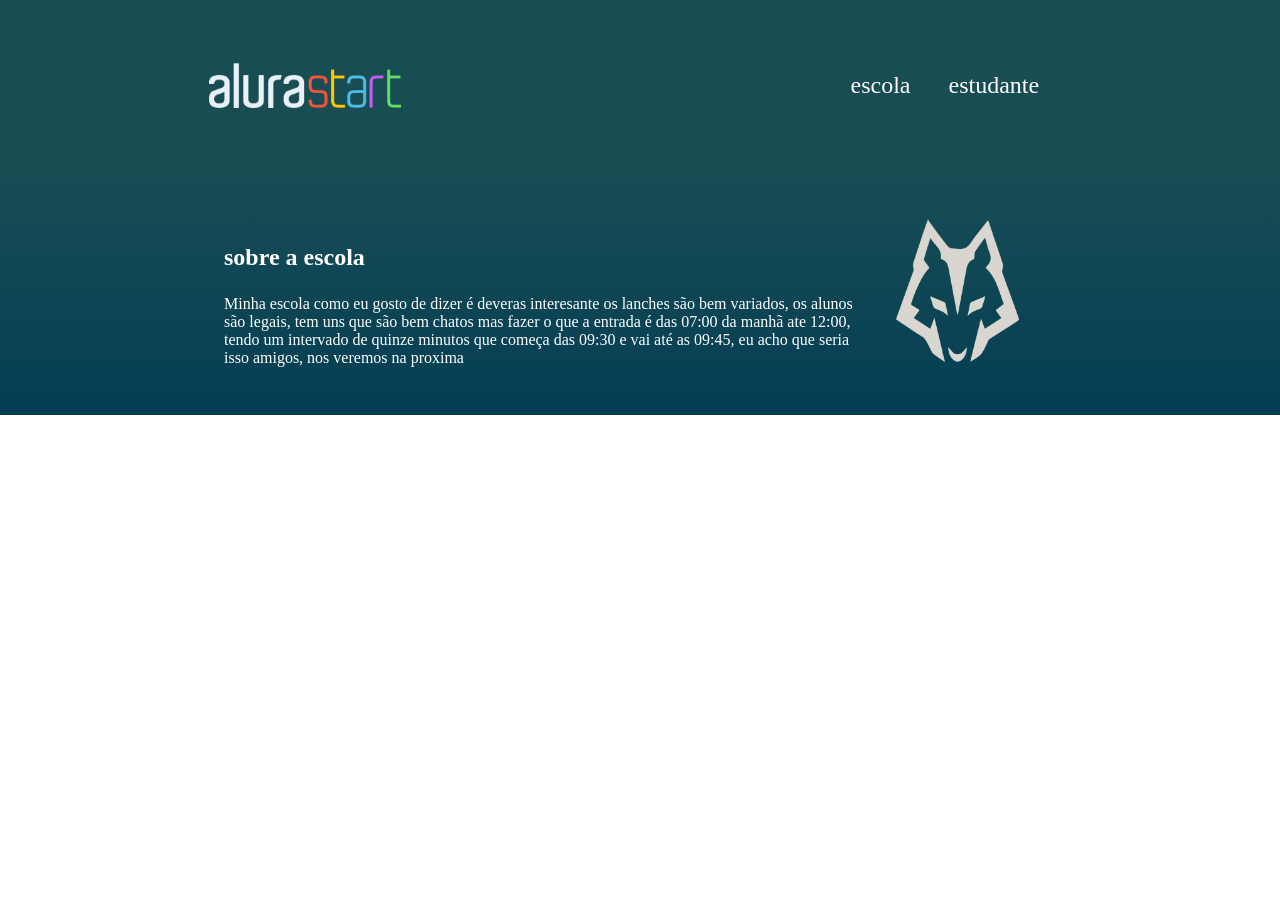
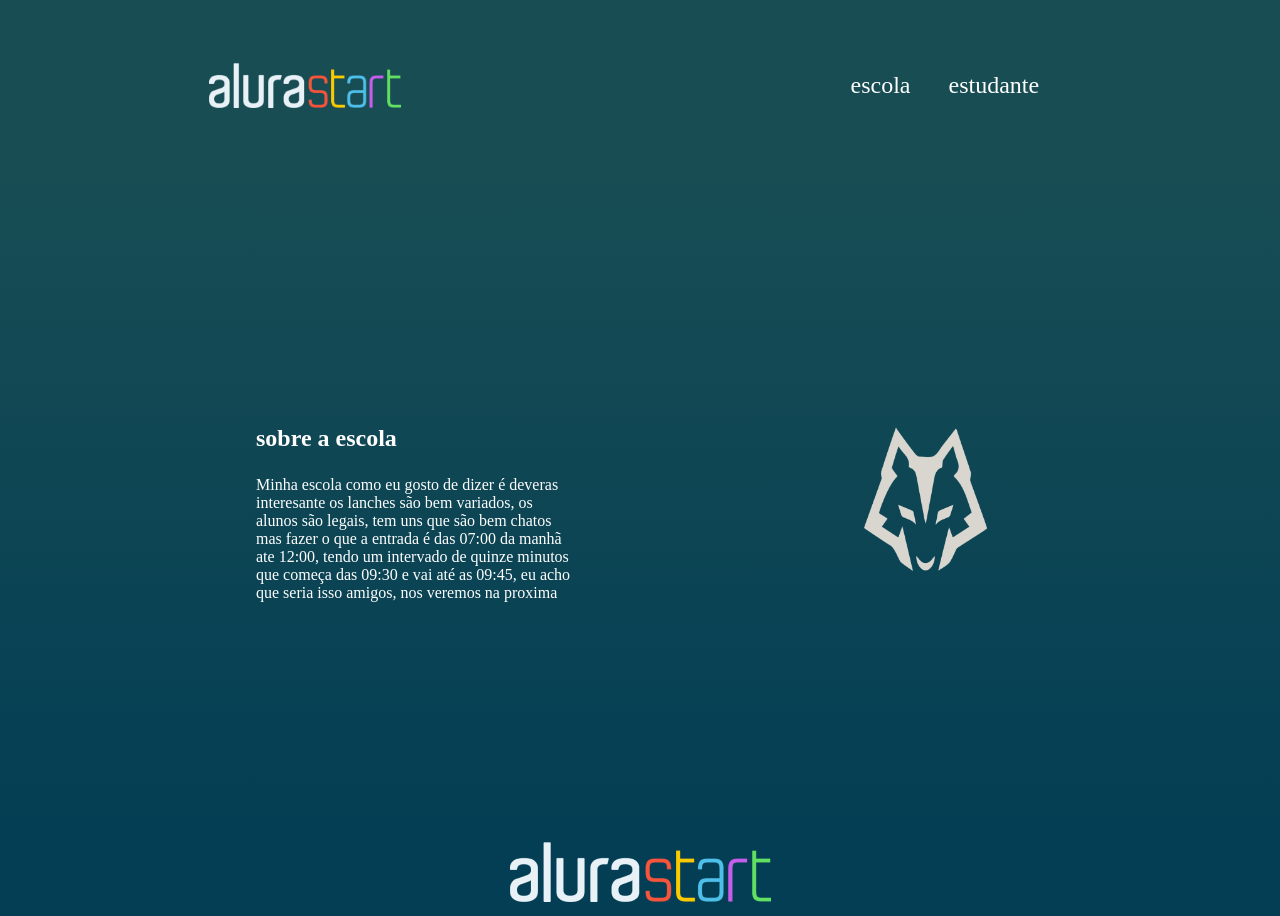
Before and after one commit to higenesio/site-escola, a plain HTML site: page index.html in a window 1280 px wide. Before the commit the page ends 800 px from the top, so only its background shows below. Drawn offline with Linux system fonts and the light colour scheme.

Commit message:
Add files via upload

```diff
--- a/index.html
+++ b/index.html
@@ -23,6 +23,9 @@
       <img class="escola-imagem"src="Formula-amico 1.png" alt ="lobo">
     </section>
 
+    <footer class="rodape">
+        <img class="rodape-imagem" src="alurastart logo 2.png" alt="logo alura rodape">
+        </footer>
 
 </body>
 </html>
--- a/style.css
+++ b/style.css
@@ -25,13 +25,21 @@ width: 15%
     background-image: linear-gradient(#184D54, #033E54);
     color: white;
     display: flex;
-    justify-content: center;
+    justify-content: space-evenly;
     align-items: center;
-    padding: 24px 0;
+    padding: 230px 0;
 }
 .escola-conteudo{
-width: 50%;
+width: 25%;
 }
 .escola-titulo{
     padding: 24px 0;
 }
+.rodape{
+    background-color: #033E54;
+    text-align: center;
+    }
+    .rodape-imagem{
+    height: 60px;
+    padding: 10px 0;
+    }
```
Also changed, not shown: alurastart logo 2.png (added).
